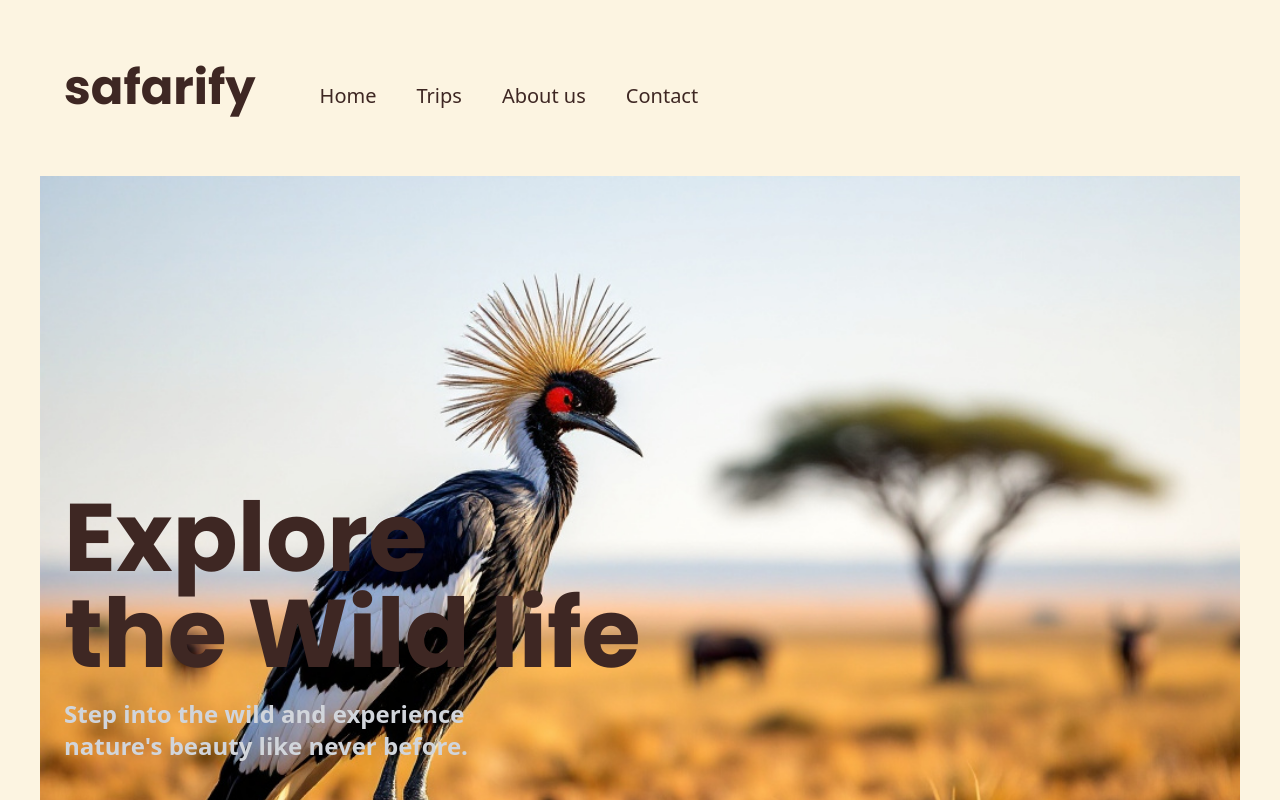
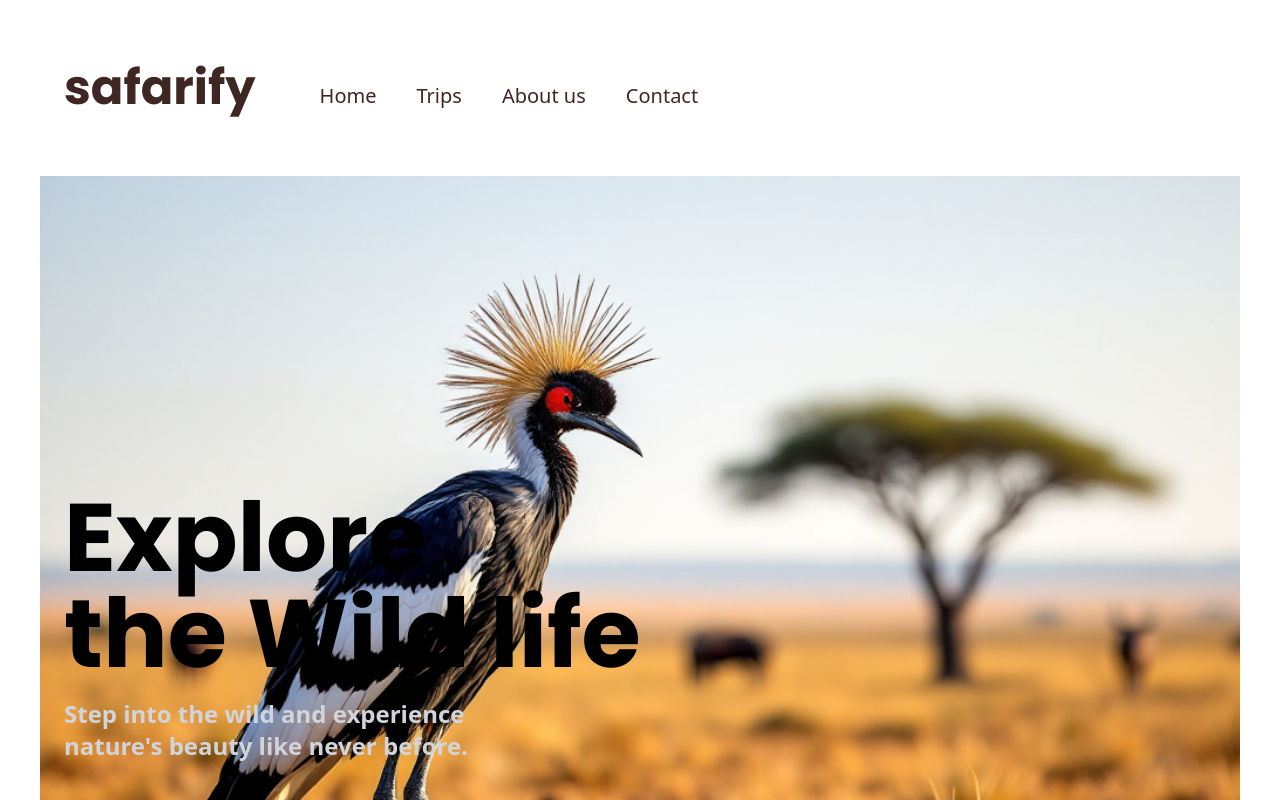
Before and after one commit to AbubakerSalah/safarify, a React (Vite) app: page / in a window 1280 px wide. Shown: the top 800 px of the page. Built offline with nearby package versions, Linux system fonts and the light colour scheme.

Commit message:
Resolved error

```diff
--- a/src/App.jsx
+++ b/src/App.jsx
@@ -14,15 +14,13 @@ import Contact from "./Pages/Contact";
 const App = () => {
   return (
     <Router>
-      <div className="bg-[#fcf4e1] text-[#3E2723] min-h-screen">
-        <Navbar />
-        <Routes>
-          <Route path="/" element={<Home />} />
-          <Route path="/trips" element={<Trips />} />
-          <Route path="/about" element={<AboutUs />} />
-          <Route path="/contact" element={<Contact />} />
-        </Routes>
-      </div>
+      <Navbar />
+      <Routes>
+        <Route path="" element={<Home />} />
+        <Route path="trips" element={<Trips />} />
+        <Route path="about" element={<AboutUs />} />
+        <Route path="contact" element={<Contact />} />
+      </Routes>
     </Router>
   );
 };
```
